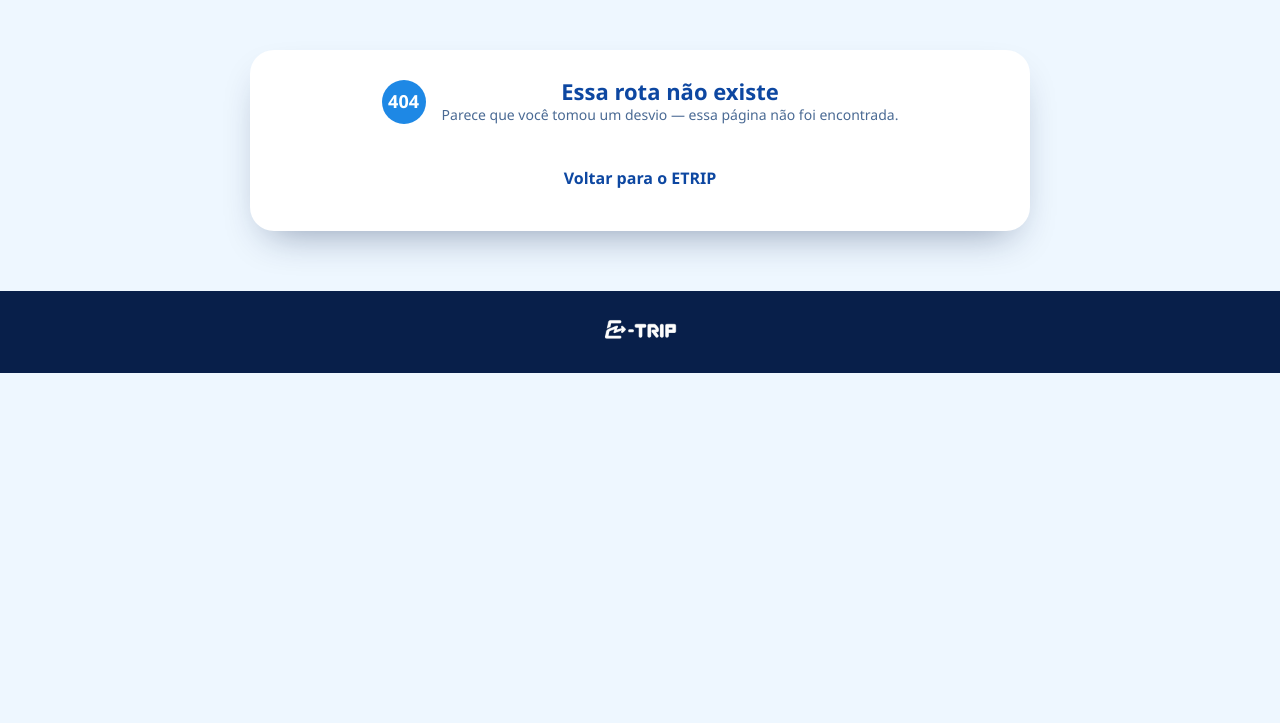
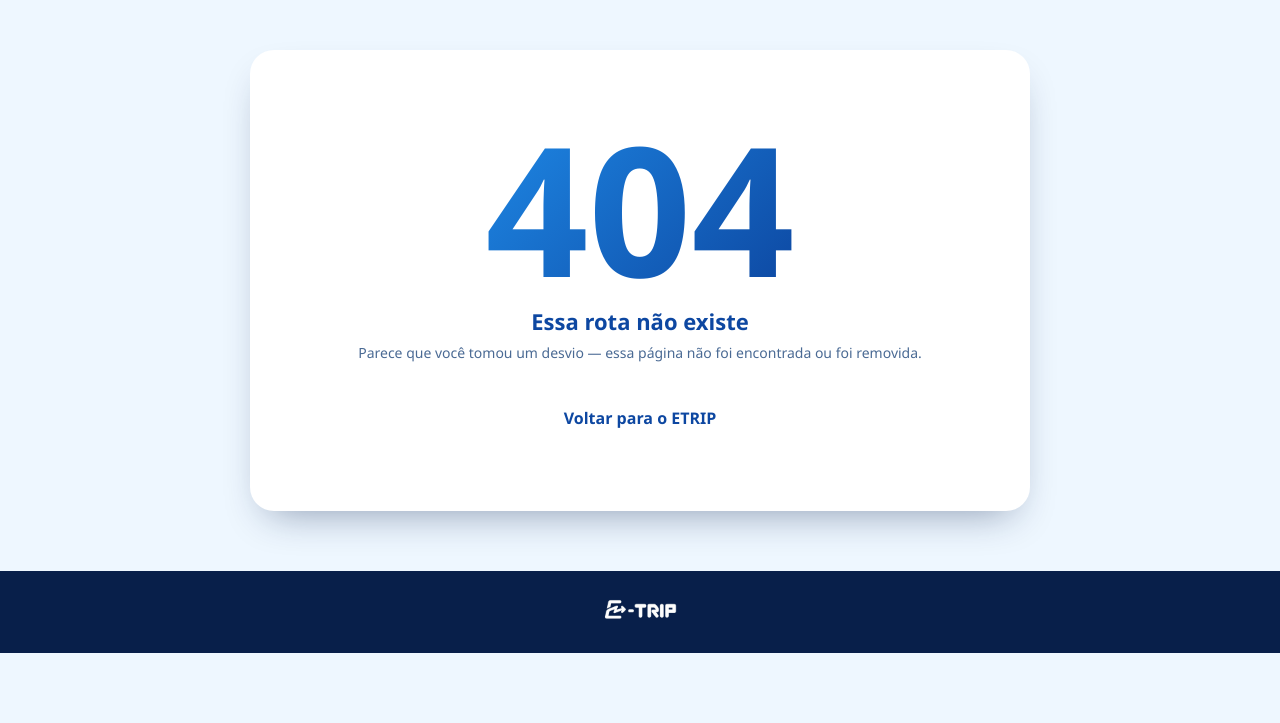
Before and after one commit to MiguelSFreitas/E-TRIP, a PHP site: page /404.php in a window 1280 px wide. Shown: the part 60-783 px from the top of the page. Run offline with PHP 8.4, Linux system fonts and the light colour scheme.

Commit message:
feat: implement custom 404 error handling with styled error page and routing logic

```diff
--- a/404.php
+++ b/404.php
@@ -11,6 +11,35 @@
             document.documentElement.setAttribute('data-theme', 'dark');
         }
     </script>
+    <style>
+
+        .erro-container {
+            display: flex;
+            flex-direction: column;
+            align-items: center;
+            justify-content: center;
+            text-align: center;
+            padding: 40px 20px;
+        }
+
+        .numero-404 {
+            font-size: clamp(100px, 20vw, 180px);
+            font-weight: 900;
+            line-height: 1;
+            color: var(--azul);
+            background: linear-gradient(135deg, var(--azul), var(--azul-escuro));
+            -webkit-background-clip: text;
+            -webkit-text-fill-color: transparent;
+            margin-bottom: 10px;
+            animation: entrar-esq .9s var(--curva) both;
+        }
+
+        :root[data-theme="dark"] .numero-404 {
+            background: linear-gradient(135deg, var(--azul), var(--gelo));
+            -webkit-background-clip: text;
+            -webkit-text-fill-color: transparent;
+        }
+    </style>
 </head>
 
 <body>
@@ -25,17 +54,17 @@
     </nav>
 
     <main class="camadas" style="margin-top: 110px;">
-        <section class="camada" style="text-align:center;">
-            <header class="camada-topo" style="justify-content:center;">
-                <span class="passo">404</span>
-                <div>
+        <section class="camada">
+            <div class="erro-container">
+                <span class="numero-404">404</span>
+                <div class="camada-topo" style="flex-direction: column; gap: 8px; margin-bottom: 24px;">
                     <h2>Essa rota não existe</h2>
-                    <p>Parece que você tomou um desvio — essa página não foi encontrada.</p>
+                    <p>Parece que você tomou um desvio — essa página não foi encontrada ou foi removida.</p>
                 </div>
-            </header>
 
-            <div class="acao">
-                <a href="/index.php" class="hero-botao" style="display:inline-block;">Voltar para o ETRIP</a>
+                <div class="acao">
+                    <a href="/index.php" class="hero-botao">Voltar para o ETRIP</a>
+                </div>
             </div>
         </section>
     </main>
```
Also changed, not shown: router.php (added, +27 -0 lines).
